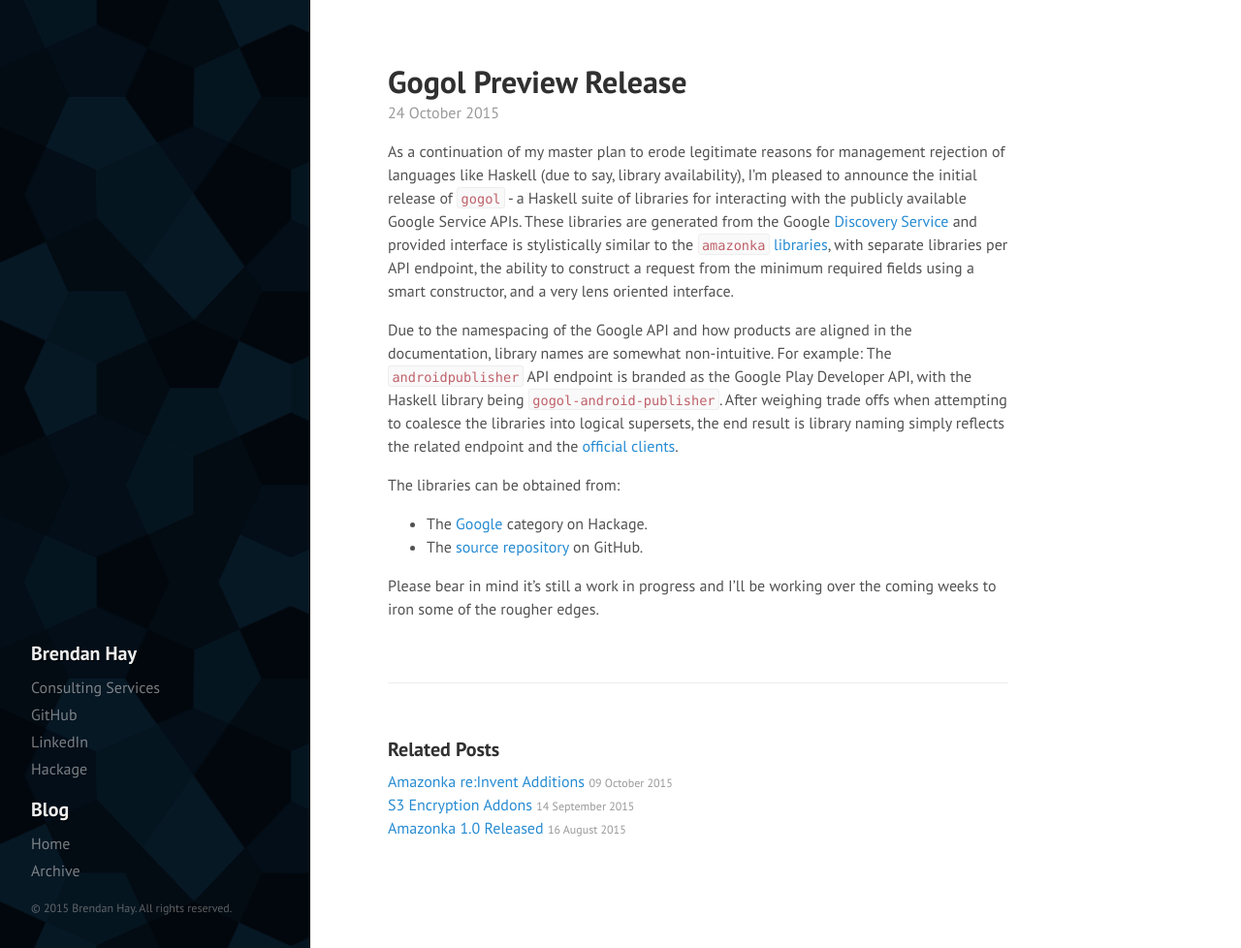
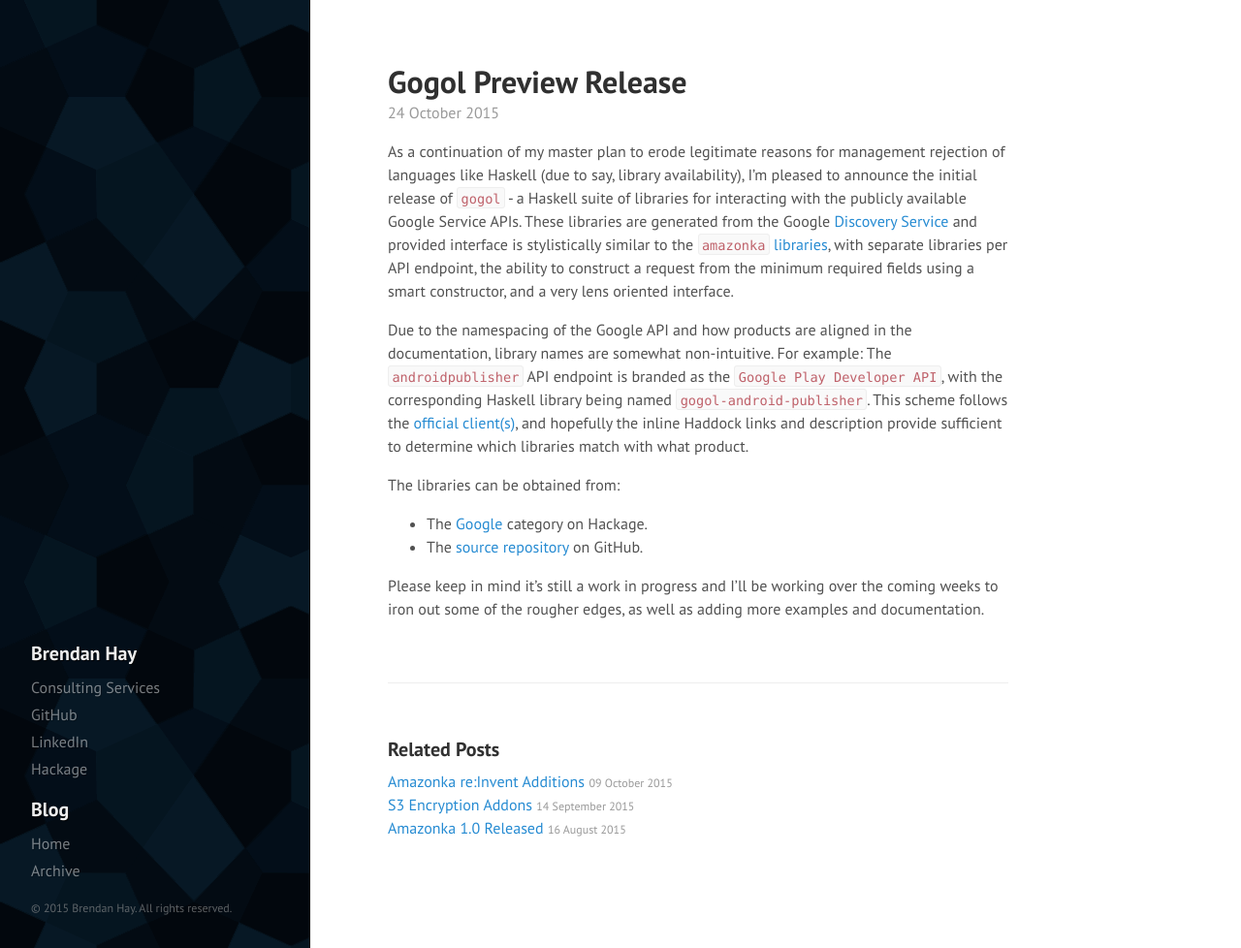
Before and after one commit to brendanhay/brendanhay.github.io, a Jekyll site: the page built from _posts/2015-10-24-gogol-comprehensive-haskell-google-client.md, in a window 1280 px wide and 978 px high. Shown: the whole window at 97% size. Built offline with Jekyll 4.4.1, drawn with Linux system fonts in a browser that asks for light colours.

Commit message:
Updating wording

```diff
--- a/_posts/2015-10-24-gogol-comprehensive-haskell-google-client.md
+++ b/_posts/2015-10-24-gogol-comprehensive-haskell-google-client.md
@@ -18,15 +18,15 @@
 
 Due to the namespacing of the Google API and how products are aligned in the documentation,
 library names are somewhat non-intuitive. For example: The `androidpublisher`
-API endpoint is branded as the Google Play Developer API, with the Haskell library
-being `gogol-android-publisher`.  After weighing trade offs when attempting to coalesce
-the libraries into logical supersets, the end result is library naming simply reflects the
-related endpoint and the [official clients](https://github.com/google/google-api-go-client).
+API endpoint is branded as the `Google Play Developer API`, with the corresponding
+Haskell library being named `gogol-android-publisher`. This scheme follows the [official client(s)](https://github.com/google/google-api-go-client),
+and hopefully the inline Haddock links and description provide sufficient to determine
+which libraries match with what product.
 
 The libraries can be obtained from:
 
 * The [Google](http://hackage.haskell.org/packages/#cat:Google) category on Hackage.
 * The [source repository](https://github.com/brendanhay/gogol) on GitHub.
 
-Please bear in mind it's still a work in progress and I'll be working over the coming
-weeks to iron some of the rougher edges.
+Please keep in mind it's still a work in progress and I'll be working over the coming
+weeks to iron out some of the rougher edges, as well as adding more examples and documentation.
```
